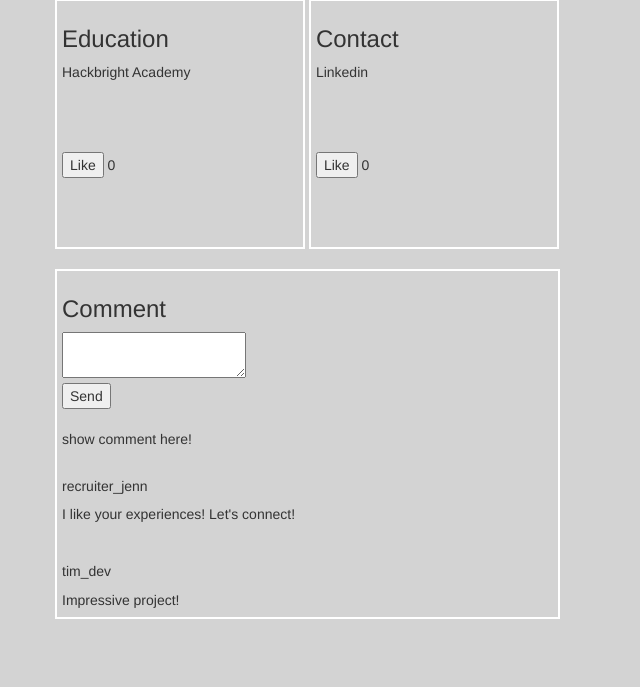
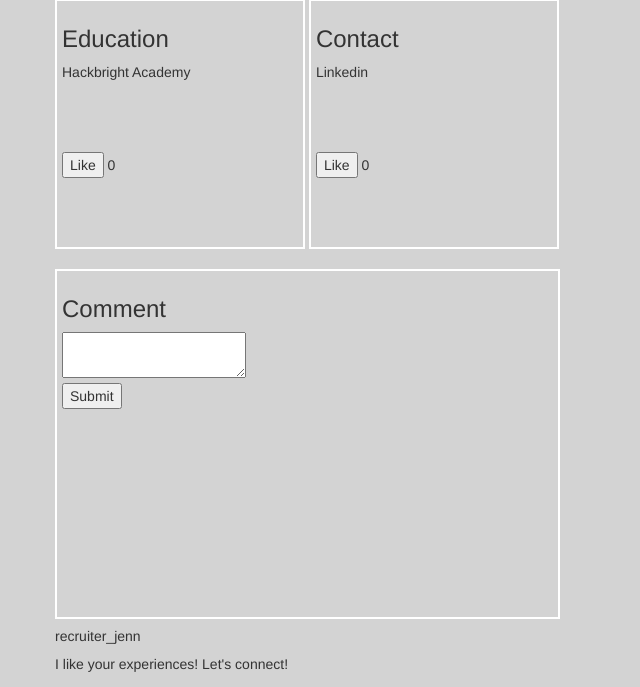
Before and after one commit to DeniseYT/HB_Final_Project, a Flask app: page /add_comment in a window 1280 px wide. Shown: the part 611-1298 px from the top of the page, without its empty margins (0-640 px from the left). Run offline with Flask 2, Linux system fonts and the light colour scheme; some libraries are stand-ins or nearby versions.

Commit message:
working on leave comment feature

```diff
--- a/server.py
+++ b/server.py
@@ -23,20 +23,22 @@ def homepage():
     return render_template('homepage.html')
     # return render_template("staticpage.html")
 
-# Testing page
-# @app.route('/comment')
-# def comment():
-#     """View comment."""
-
-#     return render_template('comment.html')
 
 
-# # Testing page
-# @app.route('/static')
-# def static_page():
-#     """View someone's static profile."""
+# Testing page
+@app.route('/comment')
+def comment():
+    """View comment."""
 
-#     return render_template('staticpage.html')
+    return render_template('comment.html')
+
+
+# Testing page
+@app.route('/static')
+def static_page():
+    """View someone's static profile."""
+
+    return render_template('staticpage.html')
 
 
 @app.route('/<username>')
@@ -179,20 +181,28 @@ def build_new_content():
     # return redirect (f'/{user.username}') # not working
 
 
-@app.route('/add_comment', methods=['POST'])
+# @app.route('/add_comment', methods=['POST'])
+# def add_comment():
+#     """Add comment if user like to comment the content"""
+
+#     # user_email = session.get("email")
+#     # profile_id = request.form.get("profile_id")
+#     comment = request.form.get("comment")
+
+#     profile = crud.get_profile_by_profile_id(profile_id)
+#     add_comment = crud.create_comment(comment=comment, profile_id=profile_id)
+
+#     flash("Your Comment has been added")
+#     return redirect('/')
+
+
+@app.route('/', methods=['POST'])
 def add_comment():
     """Add comment if user like to comment the content"""
 
-    user_email = session.get("email")
-    profile_id = request.form.get("profile_id")
     comment = request.form.get("comment")
 
-    profile = crud.get_profile_by_profile_id(profile_id)
-    add_comment = crud.create_comment(comment=comment, profile_id=profile_id)
-
-    flash("Your Comment has been added")
-    return redirect('/')
-
+    return "Your comment has been added"
 
 
 # @app.route('/')
--- a/static/js/homepage.js
+++ b/static/js/homepage.js
@@ -7,5 +7,18 @@ function incrementButton() {
     ++value;
 
     console.log(value)
-    document.getElementById('incrementTextAbout').innerHTML = value;
+    document.getElementById('incrementText').innerHTML = value;
+    // alert('Like button clicked!');
 }
+
+
+// $('#comment-btn').on('click', () => {
+//     alert('Handled with jQuery!');
+// })
+
+// function commentFunction() {
+// var element = document.getElementById('comment-text');
+// var value = element.innerHTML;
+// console.log(value)
+// document.getElementById('comment-show').innerHTML = value;
+// }
--- a/templates/comment.html
+++ b/templates/comment.html
@@ -3,11 +3,15 @@
 <body>
 
     <div class="warning" id="no_go"></div>
+
 <div class="commentbox-app">
   <div class="container">
+
     <h1 class="heading">Comment</h1>
     <div class="clearfix">
+
       <form id="comment-form">
+
         <input type="text" id="comment-input" class="comment-input" placeholder="Thoughts">
         <input type="submit" value="Post" class="comment-btn">
       </form>
--- a/templates/homepage.html
+++ b/templates/homepage.html
@@ -107,11 +107,17 @@
             <div class="comment">
 
                 <h3>Comment</h3>
+                <form action='/add_comment' method='post' id="comment-area">
                 <!-- <div id="comment-area"> -->
                     <textarea id="comment-text"></textarea><br>
-                    <button id="comment-btn" onclick="commentFunction()">Send</button><br><br>
-                    <text id="comment-show">show comment here!</text><br><br>
-                <!-- </div> -->
+                    <!-- <button id="comment-btn" onclick="commentFunction()">Send</button><br><br> -->
+                    <!-- <button id="comment-btn" type="submit">Send</button><br><br> -->
+                    <!-- <input type="submit"> -->
+                    <button>Submit</button>
+                    <!-- <text id="comment-show">show comment here!</text><br><br> -->
+                </form>
+                </div>
+
 
 
                 <h5>recruiter_jenn</h5>
@@ -137,7 +143,7 @@
 </div>
 
 
-<script>
+<!-- <script>
     $('#comment-btn').on('click', () => {
         alert('Handled with jQuery!');
     })
@@ -148,6 +154,23 @@
     console.log(value)
     document.getElementById('comment-show').innerHTML = value;
     }
+</script> -->
+
+<script>
+    $('#comment-area').on('submit', (evt) => {
+        evt.preventDefault();
+        alert('Handled with jQuery!');
+
+        const addComment = {
+            'comment': $('#comment-text').val()
+        };
+
+        $.post('/add_comment', addComment, (res) => {
+            $('#comment-area').html(res.comment);
+
+
+        });
+    });
 </script>
 
 </body>
--- a/templates/staticpage.html
+++ b/templates/staticpage.html
@@ -38,6 +38,8 @@
     </div>
 
 </div><br>
+
+
 
 <div class="maincontainer-middle">
 
@@ -125,6 +127,8 @@
     }
 </script>
 
+
+
 </body>
 
 {% endblock body%}
```
